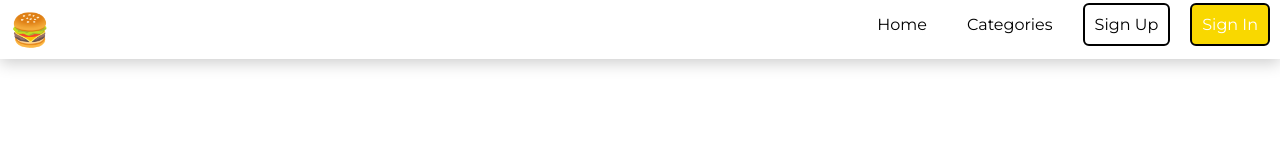
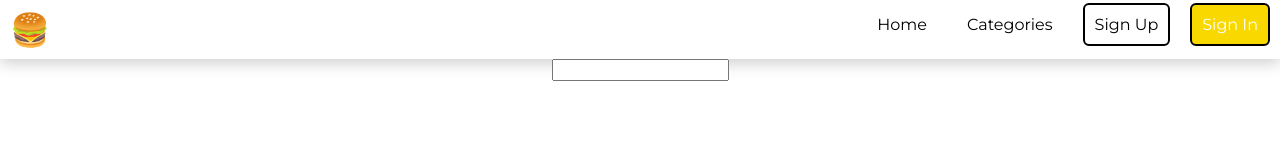
Before and after one commit to makinde-ayooluwa/shopmmerce, a React (Vite) app: page /categories in a window 1280 px wide. Shown: the top 160 px of the page. Built offline with nearby package versions, Linux system fonts and the light colour scheme.

Commit message:
NEW SHOPMMERCE COMMIT

```diff
--- a/src/pages/user/Home.jsx
+++ b/src/pages/user/Home.jsx
@@ -1,12 +1,17 @@
 export default function Home() {
-  return <>
-  <div style={{
-    width:"100%",
-    overflow: 'hidden',
-  }}>
-    <div style={{display:"flex", justifyContent:"center"}}>
 
-    </div>
-  </div>
-  </>
+  return (
+    <>
+      <div
+        style={{
+          width: "100%",
+          overflow: "hidden",
+        }}
+      >
+        <div style={{ display: "flex", justifyContent: "center", gap: 10 }}>
+          <input type="text" />
+        </div>
+      </div>
+    </>
+  );
 }
```
